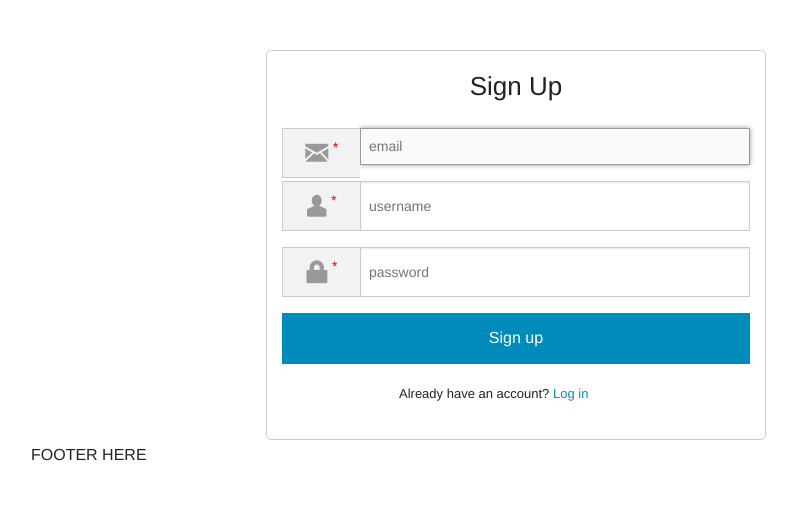
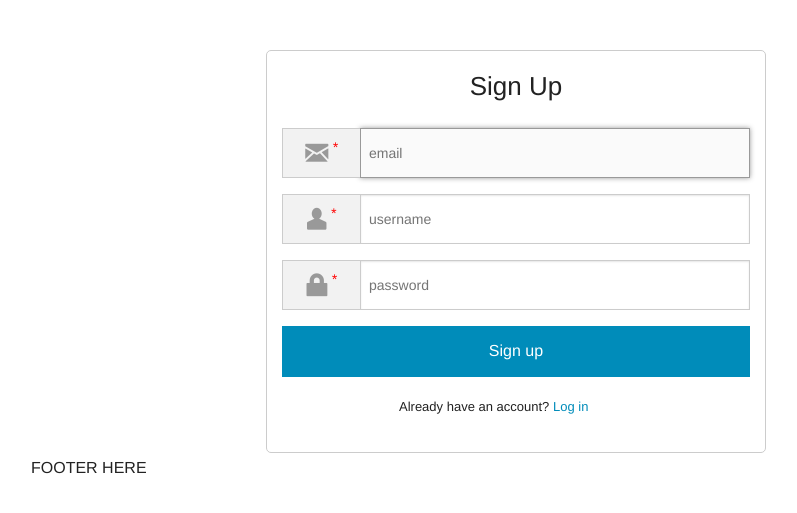
Before and after one commit to brandon-foster/note_php, a PHP site: page /admin.php?page=signup in a window 1280 px wide. Shown: the part 45-558 px from the top of the page, without its empty margins (124-921 px from the left). Run offline with PHP 8.4, Linux system fonts and the light colour scheme; data that the repository does not hold is empty.

Commit message:
input type email has decent height now

```diff
--- a/css/admin/pretty-form.css
+++ b/css/admin/pretty-form.css
@@ -19,6 +19,7 @@
 }
 
 .signup-panel form input[type=text],
+.signup-panel form input[type=email],
 .signup-panel form input[type=password],
 .signup-panel form span,
 .signup-panel form select {
```
